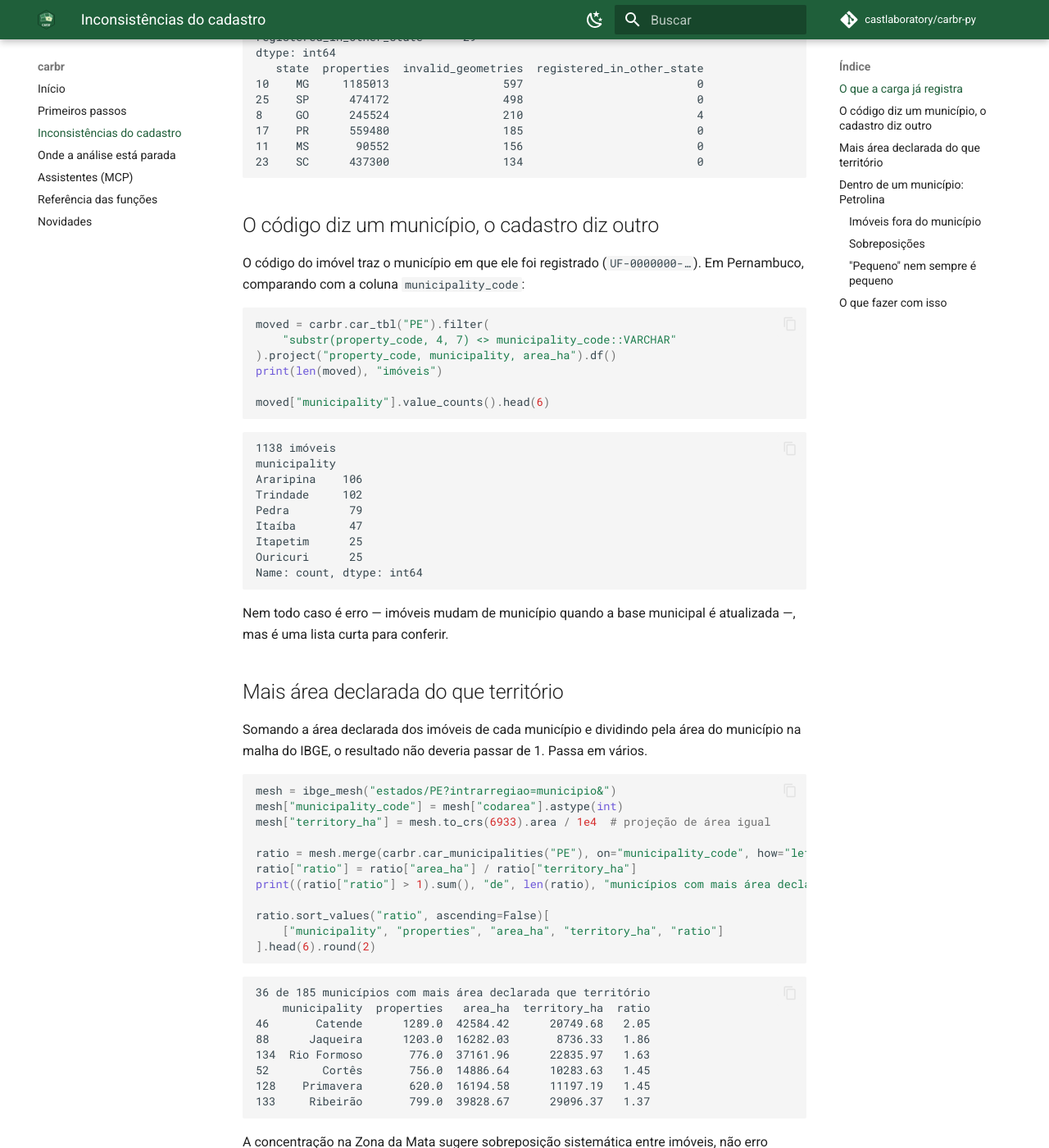
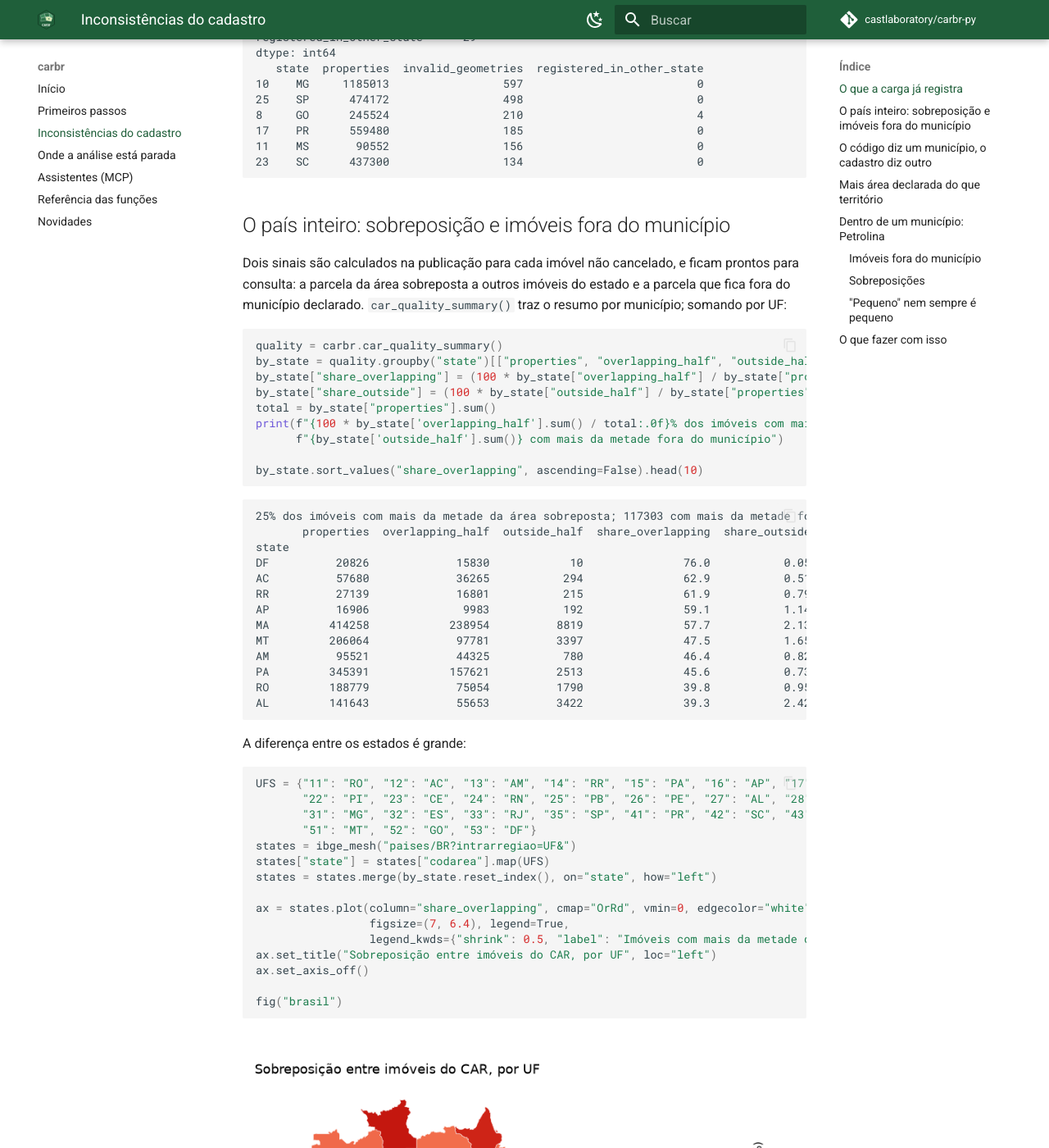
Before and after one commit to castlaboratory/carbr-py, an MkDocs documentation site: the page built from docs/inconsistencias.md, in a window 1280 px wide and 1400 px high, scrolled down 893 px. Shown: the whole window at 82% size. Built offline with MkDocs 1.6.1 and Material for MkDocs 9.7.7, drawn with Linux system fonts in a browser that asks for light colours; comment, search, counter and statistics services are not loaded; some of the changed text lies outside the part shown.

Commit message:
Guia de inconsistências: seção nacional com os indicadores de qualidade
Co-Authored-By: Claude Fable 5.2 <noreply@anthropic.com>
Claude-Session: https://claude.ai/code/session_01358TeYzUz76CvMr3LYTf2D

````diff
--- a/docs/inconsistencias.md
+++ b/docs/inconsistencias.md
@@ -48,6 +48,86 @@ dtype: int64
 11    MS       90552                 156                          0
 23    SC      437300                 134                          0
 ```
+
+## O país inteiro: sobreposição e imóveis fora do município
+
+Dois sinais são calculados na publicação para cada imóvel não cancelado, e ficam
+prontos para consulta: a parcela da área sobreposta a outros imóveis do estado e a
+parcela que fica fora do município declarado. `car_quality_summary()` traz o resumo
+por município; somando por UF:
+
+```python
+quality = carbr.car_quality_summary()
+by_state = quality.groupby("state")[["properties", "overlapping_half", "outside_half"]].sum()
+by_state["share_overlapping"] = (100 * by_state["overlapping_half"] / by_state["properties"]).round(1)
+by_state["share_outside"] = (100 * by_state["outside_half"] / by_state["properties"]).round(2)
+total = by_state["properties"].sum()
+print(f"{100 * by_state['overlapping_half'].sum() / total:.0f}% dos imóveis com mais da metade da área sobreposta;",
+      f"{by_state['outside_half'].sum()} com mais da metade fora do município")
+
+by_state.sort_values("share_overlapping", ascending=False).head(10)
+```
+
+```text
+25% dos imóveis com mais da metade da área sobreposta; 117303 com mais da metade fora do município
+       properties  overlapping_half  outside_half  share_overlapping  share_outside
+state
+DF          20826             15830            10               76.0           0.05
+AC          57680             36265           294               62.9           0.51
+RR          27139             16801           215               61.9           0.79
+AP          16906              9983           192               59.1           1.14
+MA         414258            238954          8819               57.7           2.13
+MT         206064             97781          3397               47.5           1.65
+AM          95521             44325           780               46.4           0.82
+PA         345391            157621          2513               45.6           0.73
+RO         188779             75054          1790               39.8           0.95
+AL         141643             55653          3422               39.3           2.42
+```
+
+A diferença entre os estados é grande:
+
+```python
+UFS = {"11": "RO", "12": "AC", "13": "AM", "14": "RR", "15": "PA", "16": "AP", "17": "TO", "21": "MA",
+       "22": "PI", "23": "CE", "24": "RN", "25": "PB", "26": "PE", "27": "AL", "28": "SE", "29": "BA",
+       "31": "MG", "32": "ES", "33": "RJ", "35": "SP", "41": "PR", "42": "SC", "43": "RS", "50": "MS",
+       "51": "MT", "52": "GO", "53": "DF"}
+states = ibge_mesh("paises/BR?intrarregiao=UF&")
+states["state"] = states["codarea"].map(UFS)
+states = states.merge(by_state.reset_index(), on="state", how="left")
+
+ax = states.plot(column="share_overlapping", cmap="OrRd", vmin=0, edgecolor="white", linewidth=0.3,
+                 figsize=(7, 6.4), legend=True,
+                 legend_kwds={"shrink": 0.5, "label": "Imóveis com mais da metade da área sobreposta (%)"})
+ax.set_title("Sobreposição entre imóveis do CAR, por UF", loc="left")
+ax.set_axis_off()
+
+fig("brasil")
+```
+
+![brasil](assets/brasil.png)
+
+Sobreposição não é sinônimo de disputa: entra na conta o mesmo imóvel declarado duas
+vezes e o lote que fica dentro de um assentamento. É um sinal de onde a análise tem
+mais a conferir. Os municípios com mais casos:
+
+```python
+quality.sort_values("overlapping_half", ascending=False)[
+    ["state", "municipality", "properties", "overlapping_half", "outside_half"]
+].head(6)
+```
+
+```text
+     state        municipality  properties  overlapping_half  outside_half
+5562    DF            Brasília       20826             15830            10
+16      RO         Porto Velho       23819             14018            53
+2639    MG            Januária       12397              9113            90
+500     MA              Caxias       10714              7716           154
+215     PA              Marabá        9638              7454            56
+12      RO  Machadinho D'Oeste        8895              7100            37
+```
+
+`car_quality()` desce ao imóvel. Mais adiante, este guia refaz a conta de um município
+passo a passo, para mostrar de onde os números vêm.
 
 ## O código diz um município, o cadastro diz outro
 
@@ -245,9 +325,9 @@ carbr.car_tbl("PE").filter("size_class = 'small' AND area_ha > 440").aggregate(
 
 ```text
            property_type  properties   area_ha
-0  traditional_community          65  164138.0
-1         rural_property           1     926.0
-2             settlement         432  651693.0
+0             settlement         432  651693.0
+1  traditional_community          65  164138.0
+2         rural_property           1     926.0
 ```
 
 Quem conta "pequenos produtores" pelo porte deve separar o tipo do imóvel
````
Also changed, not shown: docs/precompile.py (+60 -0 lines), docs/assets/brasil.png (added).
